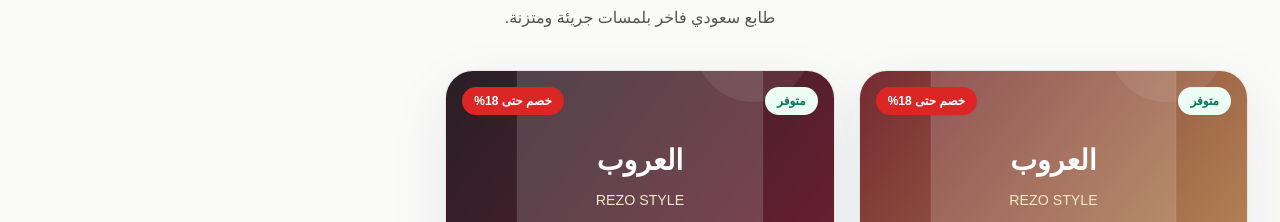
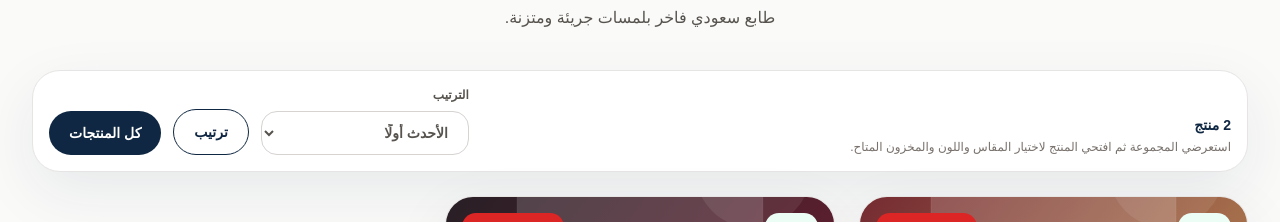
Before and after one commit to abdulaziz12030/rezo-store, a Next.js app: page /collections/alaroob in a window 1280 px wide. Shown: the part 223-445 px from the top of the page. Built offline with nearby package versions, Linux system fonts and the light colour scheme; no server answers.

Commit message:
Improve REZO STYLE collection browsing

```diff
--- a/src/app/(store)/collections/[slug]/page.tsx
+++ b/src/app/(store)/collections/[slug]/page.tsx
@@ -1,10 +1,25 @@
+import Link from 'next/link'
 import { notFound } from 'next/navigation'
 import { getCategoryBySlug, getProductsByCategorySlug } from '@/lib/catalog'
 import { ProductCard } from '@/components/product-card'
 import { SectionTitle } from '@/components/section-title'
+import type { Product } from '@/types'
 
-export default async function CollectionPage({ params }: { params: Promise<{ slug: string }> }) {
+function effectivePrice(product: Product) {
+  const variants = product.variants ?? []
+  const prices = variants.length ? variants.map((variant) => variant.priceOverride ?? product.price) : [product.price]
+  return Math.min(...prices)
+}
+
+export default async function CollectionPage({
+  params,
+  searchParams
+}: {
+  params: Promise<{ slug: string }>
+  searchParams: Promise<{ sort?: string }>
+}) {
   const { slug } = await params
+  const { sort = 'newest' } = await searchParams
   const [category, categoryProducts] = await Promise.all([
     getCategoryBySlug(slug),
     getProductsByCategorySlug(slug)
@@ -12,23 +27,49 @@
 
   if (!category) notFound()
 
+  const sorted = [...categoryProducts].sort((a, b) => {
+    if (sort === 'price-asc') return effectivePrice(a) - effectivePrice(b)
+    if (sort === 'price-desc') return effectivePrice(b) - effectivePrice(a)
+    if (sort === 'name') return a.name.localeCompare(b.name, 'ar')
+    return 0
+  })
+
   return (
     <main className="bg-stone-50 py-16">
       <div className="container-shell">
         <SectionTitle eyebrow="المجموعة" title={category.name} text={category.description} />
 
-        {categoryProducts.length ? (
-          <div className="mt-10 grid gap-6 md:grid-cols-2 xl:grid-cols-3">
-            {categoryProducts.map((product) => (
-              <ProductCard key={product.id} product={product} />
-            ))}
-          </div>
+        {sorted.length ? (
+          <>
+            <div className="mt-8 flex flex-col gap-4 rounded-[28px] border border-stone-200 bg-white p-4 shadow-soft sm:flex-row sm:items-end sm:justify-between">
+              <div>
+                <div className="text-sm font-bold text-brand-navy">{sorted.length} منتج</div>
+                <div className="mt-1 text-xs text-stone-500">استعرضي المجموعة ثم افتحي المنتج لاختيار المقاس واللون والمخزون المتاح.</div>
+              </div>
+              <form className="flex flex-wrap items-end gap-3">
+                <label className="grid gap-2 text-xs font-semibold text-stone-600">
+                  الترتيب
+                  <select name="sort" defaultValue={sort} className="min-w-52 rounded-2xl border border-stone-300 bg-white px-4 py-3 text-sm outline-none focus:border-brand-gold">
+                    <option value="newest">الأحدث أولًا</option>
+                    <option value="price-asc">السعر: من الأقل للأعلى</option>
+                    <option value="price-desc">السعر: من الأعلى للأقل</option>
+                    <option value="name">الاسم</option>
+                  </select>
+                </label>
+                <button className="rounded-full border border-brand-navy px-5 py-3 text-sm font-bold text-brand-navy">ترتيب</button>
+                <Link href="/products" className="rounded-full bg-brand-navy px-5 py-3 text-sm font-bold text-white">كل المنتجات</Link>
+              </form>
+            </div>
+
+            <div className="mt-6 grid gap-6 md:grid-cols-2 xl:grid-cols-3">
+              {sorted.map((product) => <ProductCard key={product.id} product={product} />)}
+            </div>
+          </>
         ) : (
           <div className="mt-10 rounded-[32px] bg-white p-10 text-center shadow-soft">
             <h2 className="text-2xl font-bold text-brand-navy">سيتم إضافة منتجات هذه المجموعة قريبًا</h2>
-            <p className="mt-4 text-sm leading-7 text-stone-600">
-              الصفحة جاهزة، ويمكنك الآن الدخول إلى لوحة التحكم وإضافة منتجات هذه المجموعة مباشرة من قسم المنتجات.
-            </p>
+            <p className="mt-4 text-sm leading-7 text-stone-600">لا توجد منتجات نشطة في هذه المجموعة حاليًا. يمكنك العودة إلى جميع المنتجات واستكشاف المجموعات الأخرى.</p>
+            <Link href="/products" className="mt-6 inline-block rounded-full bg-brand-navy px-6 py-3 text-sm font-bold text-white">عرض كل المنتجات</Link>
           </div>
         )}
       </div>
```
